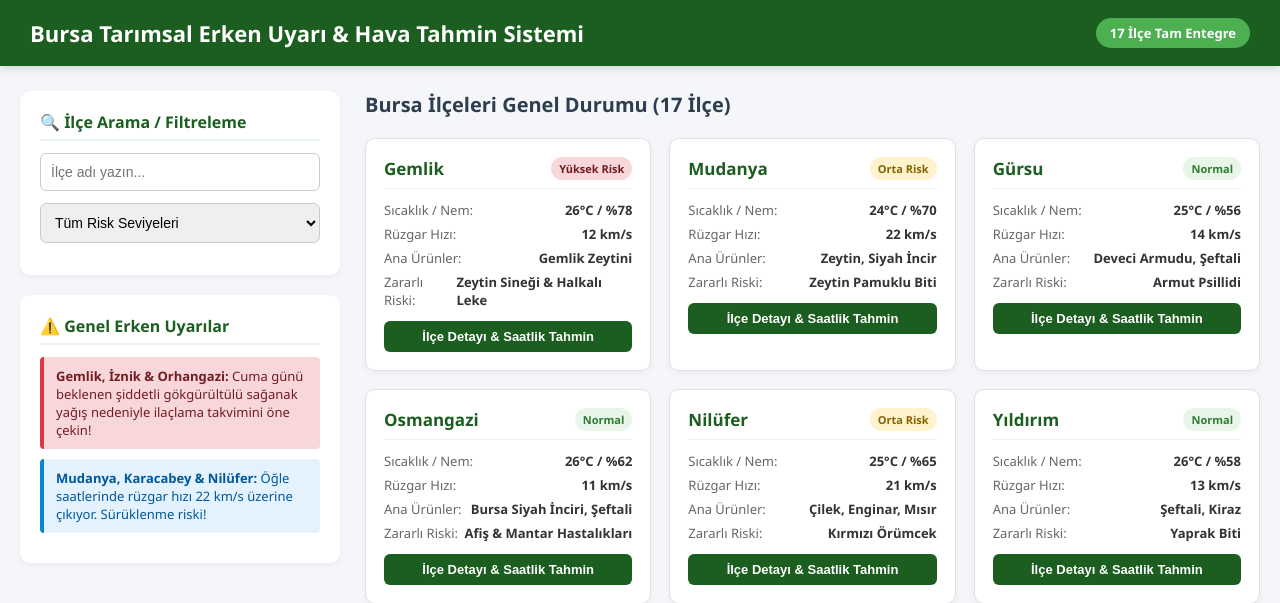
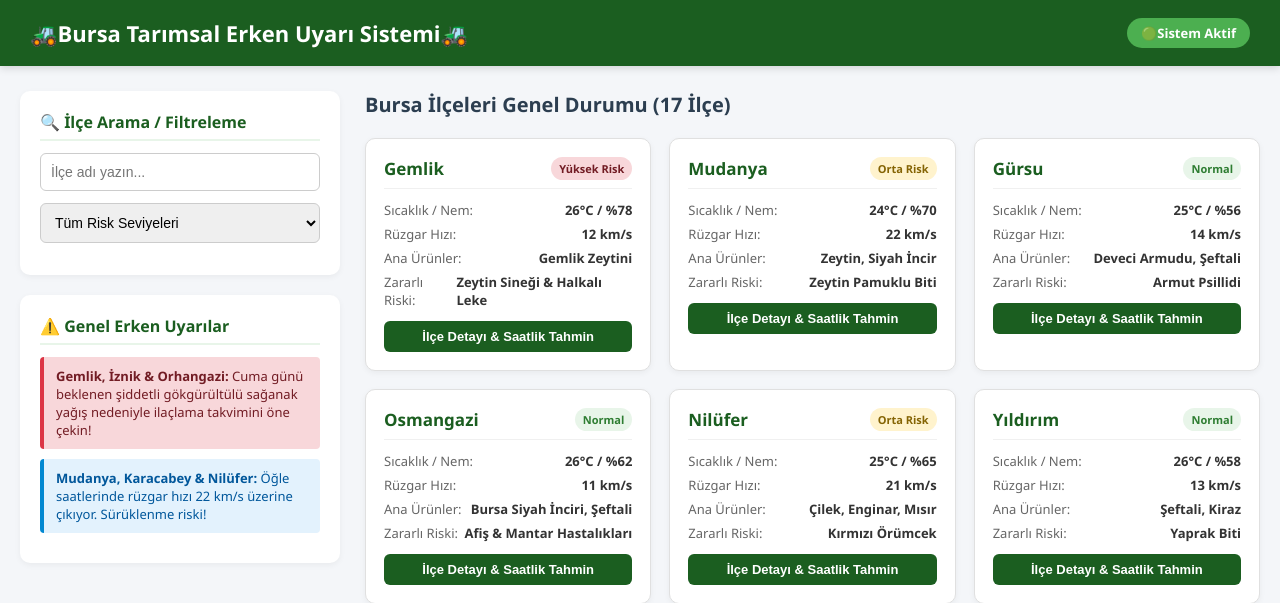
Before and after one commit to melihozdemir94/bursatarimapp, a Flask app: page / in a window 1280 px wide. Shown: the top 603 px of the page. Run offline with Flask 3, Linux system fonts and the light colour scheme.

Commit message:
index.html

```diff
--- a/templates/index.html
+++ b/templates/index.html
@@ -3,7 +3,7 @@
 <head>
     <meta charset="UTF-8">
     <meta name="viewport" content="width=device-width, initial-scale=1.0">
-    <title>Bursa Tarımsal Erken Uyarı ve Hava Tahmin Sistemi</title>
+    <title>🚜Bursa Tarımsal Erken Uyarı Sistemi🚜</title>
     <style>
         * { box-sizing: border-box; margin: 0; padding: 0; }
         body { font-family: 'Segoe UI', Tahoma, Geneva, Verdana, sans-serif; background-color: #f4f6f9; color: #333; }
@@ -96,8 +96,8 @@
 <body>
 
     <header>
-        <h1>Bursa Tarımsal Erken Uyarı & Hava Tahmin Sistemi</h1>
-        <span class="badge">17 İlçe Tam Entegre</span>
+        <h1>🚜Bursa Tarımsal Erken Uyarı Sistemi🚜</h1>
+        <span class="badge">🟢Sistem Aktif</span>
     </header>
 
     <div class="layout">
```
